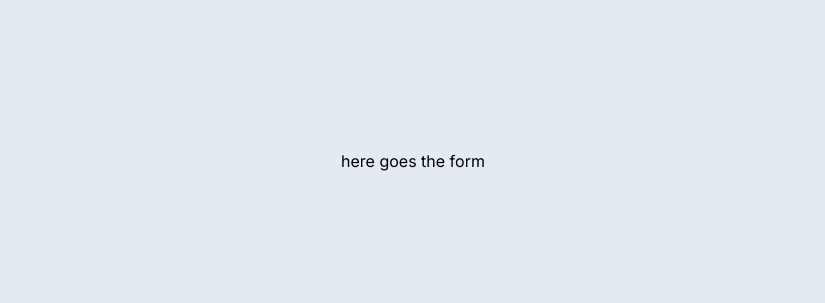
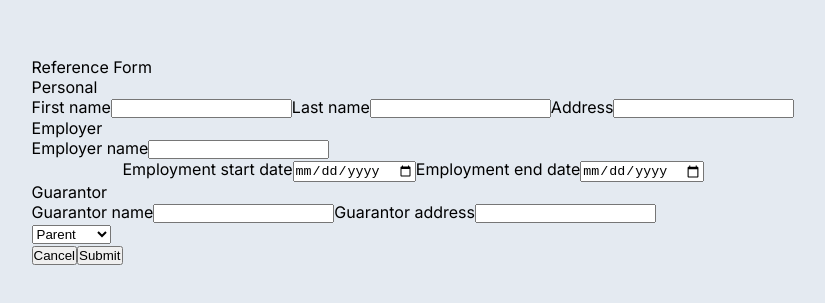
Before and after one commit to ooddaa/reference_form, a React (Create React App) app: page / in a window 1280 px wide. Shown: the part 239-542 px from the top of the page, without its empty margins (227-1052 px from the left). Built offline with nearby package versions, Linux system fonts and the light colour scheme.

Commit message:
form hmtl skeleton done

```diff
--- a/src/components/ReferenceForm.tsx
+++ b/src/components/ReferenceForm.tsx
@@ -1,34 +1,257 @@
 /**@jsxImportSource @emotion/react */
-import React from 'react'
-import { Global } from '@emotion/react'
-import { styles, utils } from './styles/ReferenceFormStyles'
+import React, { FormEvent } from "react";
+import { Global } from "@emotion/react";
+import { styles, utils } from "./styles/ReferenceFormStyles";
+
+const localStyles = {
+  main: {},
+  mainTitle: {},
+  sectionTitle: {},
+  personal: {},
+  label: {},
+  textInput: {},
+  employer: {},
+  employmentDates: {
+    ...utils.flexCenter,
+  },
+  date: {},
+  guarantor: {},
+  guarantorRelationship: {},
+  buttons: {},
+  cancelBtn: {},
+  submitBtn: {},
+};
 
 function ReferenceForm() {
+  const handleSubmit = (e: FormEvent) => {
+    e.preventDefault();
+  };
   return (
-
     <div>
-      <Global styles={{
+      <Global
+        styles={{
           "*": {
             margin: 0,
             padding: 0,
             boxSizing: "border-box",
           },
           body: {
-          height: '100vh',
-          backgroundColor: styles.colors['bg-primary'],
-          fontFamily: 'Inter, sans-serif'
+            height: "100vh",
+            backgroundColor: styles.colors["bg-primary"],
+            fontFamily: "Inter, sans-serif",
           },
 
           /* center the form */
           "#root": {
             height: "100%",
-          ...utils.flexCenter
-        }
-      }}/>
+            ...utils.flexCenter,
+          },
+        }}
+      />
 
-      <main className="reference-form">here goes the form</main>
+      {/* FORM WRAPPER */}
+      <main
+        className="reference-form"
+        test-id="__reference-form"
+        css={localStyles.main}
+      >
+        <div
+          className="reference-form--title"
+          test-id="__reference-form--title"
+          css={localStyles.mainTitle}
+        >
+          Reference Form
         </div>
-  )
+
+        {/* FORM */}
+        <form action="submit" onSubmit={handleSubmit}>
+          {/* PERSONAL */}
+          <div
+            className="reference-form--personal"
+            test-id="__reference-form--personal"
+            css={localStyles.personal}
+          >
+            <div
+              className="reference-form--personal__title"
+              test-id="__reference-form--personal__title"
+              css={localStyles.sectionTitle}
+            >
+              Personal
+            </div>
+
+            <label htmlFor="fist_name" css={localStyles.label}>
+              First name
+            </label>
+            <input
+              type="text"
+              name="fist_name"
+              css={localStyles.textInput}
+              required
+            />
+
+            <label htmlFor="last_name" css={localStyles.label}>
+              Last name
+            </label>
+            <input
+              type="text"
+              name="last_name"
+              css={localStyles.textInput}
+              required
+            />
+
+            <label htmlFor="address" css={localStyles.label}>
+              Address
+            </label>
+            <input
+              type="text"
+              name="address"
+              css={localStyles.textInput}
+              required
+            />
+          </div>
+
+          {/* EMPLOYER */}
+          <div
+            className="reference-form--employer"
+            test-id="__reference-form--employer"
+            css={localStyles.employer}
+          >
+            <div
+              className="reference-form--employer__title"
+              test-id="__reference-form--employer__title"
+              css={localStyles.sectionTitle}
+            >
+              Employer
+            </div>
+
+            <label htmlFor="employer_name" css={localStyles.label}>
+              Employer name
+            </label>
+            <input
+              type="text"
+              name="employer_name"
+              css={localStyles.textInput}
+              required
+            />
+
+            {/* EMPLOYMENT DATES */}
+            <div
+              className="reference-form--employer__dates"
+              test-id="__reference-form--employer__dates"
+              css={localStyles.employmentDates}
+            >
+              {/* START DATE */}
+              <div
+                className="employment-start-date"
+                test-id="__employment-start-date"
+                css={localStyles.date}
+              >
+                <label htmlFor="employment-start-date" css={localStyles.label}>
+                  Employment start date
+                </label>
+                <input
+                  type="date"
+                  name="employment-start-date"
+                  css={localStyles.textInput}
+                  required
+                />
+              </div>
+              {/* END DATE */}
+              <div
+                className="employment-end-date"
+                test-id="__employment-end-date"
+                css={localStyles.date}
+              >
+                <label htmlFor="employment-end-date" css={localStyles.label}>
+                  Employment end date
+                </label>
+                <input
+                  type="date"
+                  name="employment-end-date"
+                  css={localStyles.textInput}
+                  /* may still be working for the employer */
+                  // required
+                />
+              </div>
+            </div>
+          </div>
+
+          {/* GUARANTOR */}
+          <div
+            className="reference-form--guarantor"
+            test-id="__reference-form--guarantor"
+            css={localStyles.guarantor}
+          >
+            <div
+              className="reference-form--guarantor__title"
+              test-id="__reference-form--guarantor__title"
+              css={localStyles.sectionTitle}
+            >
+              Guarantor
+            </div>
+
+            <label htmlFor="guarantor_name" css={localStyles.label}>
+              Guarantor name
+            </label>
+            <input
+              type="text"
+              name="guarantor_name"
+              css={localStyles.textInput}
+              required
+            />
+
+            <label htmlFor="guarantor_address" css={localStyles.label}>
+              Guarantor address
+            </label>
+            <input
+              type="text"
+              name="guarantor_address"
+              css={localStyles.textInput}
+              required
+            />
+
+            {/* SELECTOR */}
+            <div
+              className="reference-form--guarantor__relationship"
+              test-id="__reference-form--guarantor__relationship"
+              css={localStyles.guarantorRelationship}
+            >
+              <select name="guarantor_relationship">
+                <option>Parent</option>
+                <option>Sibling</option>
+                <option>Employer</option>
+                <option>Other</option>
+              </select>
+            </div>
+          </div>
+
+          {/* SUBMISSION BUTTONS */}
+
+          <div
+            className="reference-form--buttons"
+            test-id="__reference-form--buttons"
+            css={localStyles.buttons}
+          >
+            <button
+              className="reference-form--buttons__cancel"
+              test-id="__reference-form--buttons__cancel"
+              css={localStyles.cancelBtn}
+            >
+              Cancel
+            </button>
+            <button
+              className="reference-form--buttons__submitBtn"
+              test-id="__reference-form--buttons__submitBtn"
+              type="submit"
+              css={localStyles.submitBtn}
+            >
+              Submit
+            </button>
+          </div>
+        </form>
+      </main>
+    </div>
+  );
 }
 
-export default ReferenceForm
+export default ReferenceForm;
```
Lines whose indentation alone changed are shown as unchanged.
